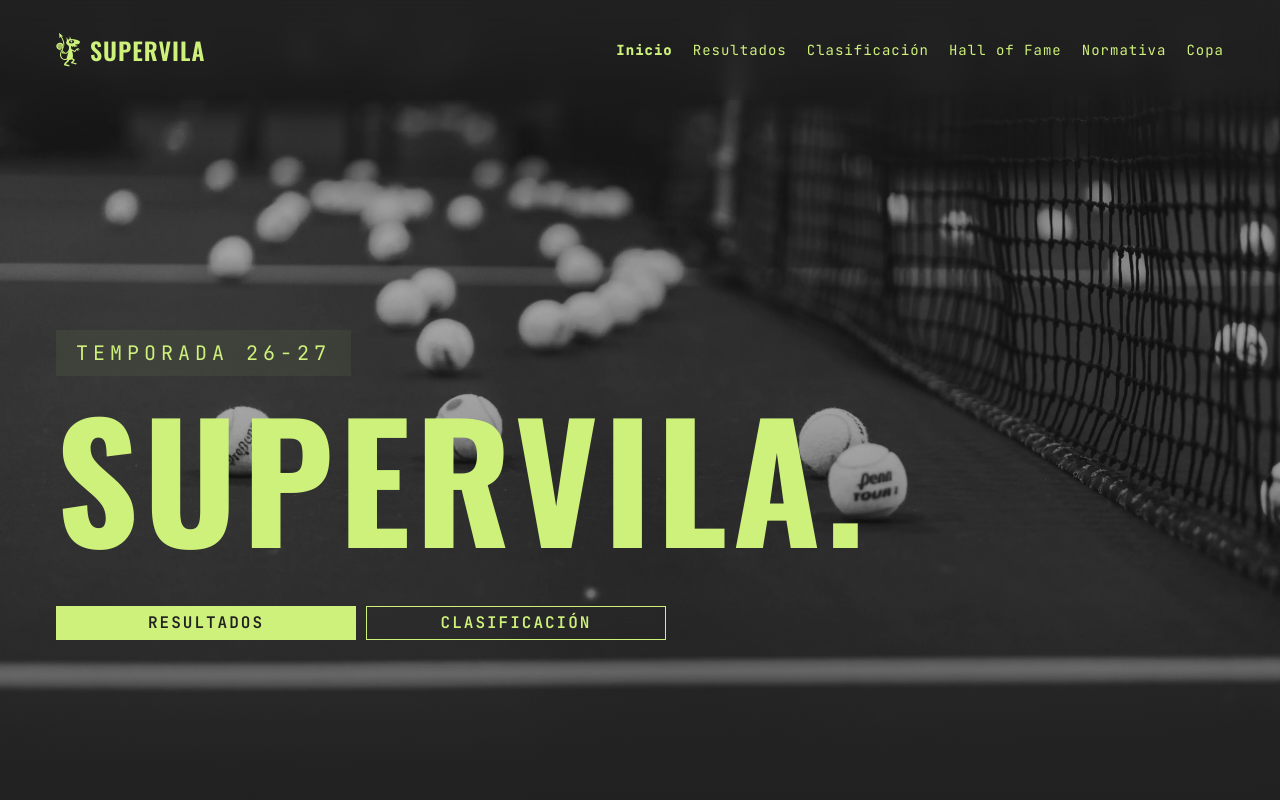
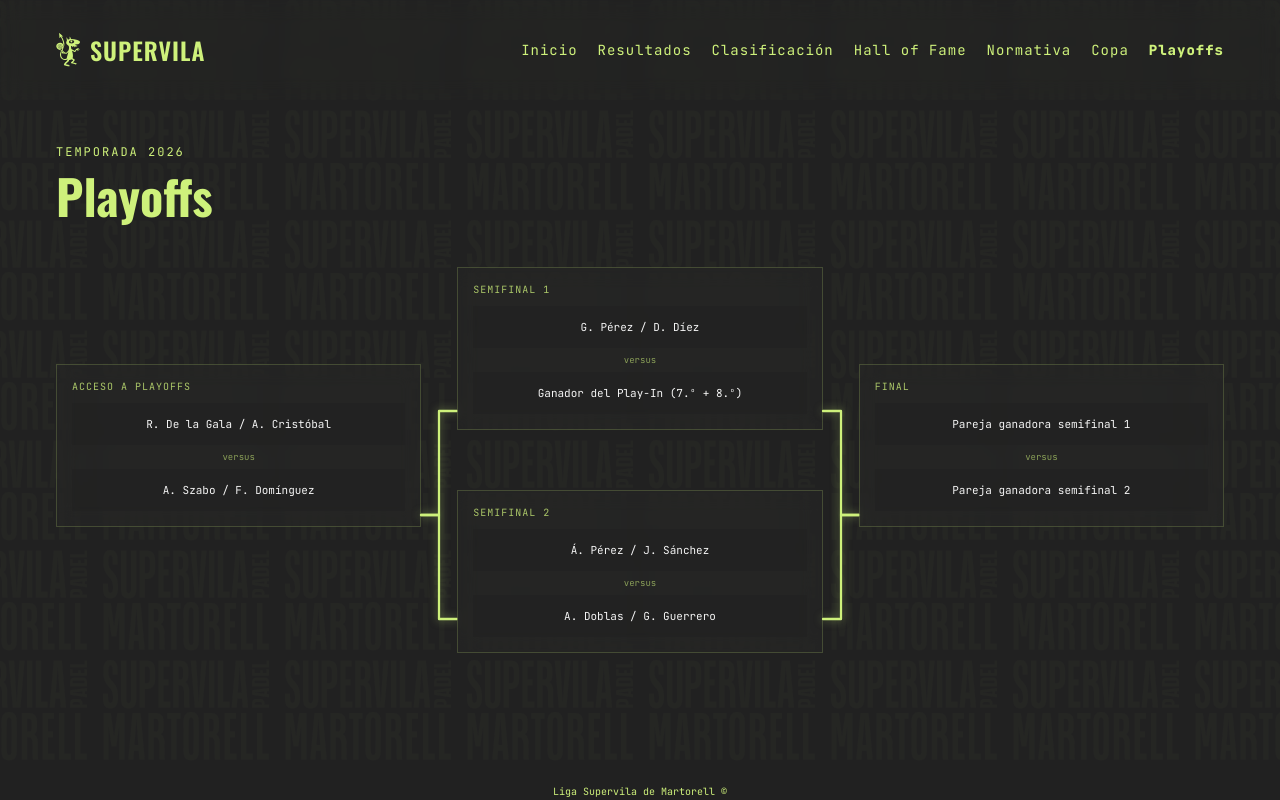
Before and after one commit to gperezdev/superliga, a React (Vite) app: page /playoffs in a window 1280 px wide. Before the commit this address led to /. Shown: the top 800 px of the page. Built offline with nearby package versions, Linux system fonts and the light colour scheme.

Commit message:
update: add Playoffs layout and navigation link

```diff
--- a/src/App.jsx
+++ b/src/App.jsx
@@ -12,6 +12,7 @@ import { Ranking } from './layouts/Ranking/Ranking'
 import { Fame } from './layouts/Fame/Fame'
 import { Normativa } from './layouts/Normativa/Normativa'
 import { Copa } from './layouts/Copa/Copa'
+import { Playoffs } from './layouts/Playoffs/Playoffs'
 import { BrowserRouter, Navigate, Route, Routes } from 'react-router-dom'
 import { Navbar } from './components/Navbar/Navbar'
 
@@ -75,6 +76,15 @@ export const App = () => {
                         <footer style={{ padding: '1.5rem', textAlign: 'center', fontSize: '10px', color: 'var(--primary)', fontFamily: 'var(--tag)' }}>Liga Supervila de Martorell ©</footer>
                     </div>
                 } />
+                <Route path="/playoffs" element={
+                    <div className={styles['routePage']}>
+                        <Navbar />
+                        <div className={`${styles['page']} ${styles['routePageContent']}`}>
+                            <Playoffs />
+                        </div>
+                        <footer style={{ padding: '1.5rem', textAlign: 'center', fontSize: '10px', color: 'var(--primary)', fontFamily: 'var(--tag)' }}>Liga Supervila de Martorell ©</footer>
+                    </div>
+                } />
                 <Route path="*" element={<Navigate to="/" replace />} />
             </Routes>
         </BrowserRouter>
--- a/src/components/Navbar/Navbar.jsx
+++ b/src/components/Navbar/Navbar.jsx
@@ -67,6 +67,13 @@ export const Navbar = () => {
                     >
                         Copa
                     </NavLink>
+                    <NavLink
+                        to="/playoffs"
+                        className={({ isActive }) => isActive ? styles['active'] : undefined}
+                        onClick={() => setOpened(false)}
+                    >
+                        Playoffs
+                    </NavLink>
                 </div>
             </nav>
 
--- a/src/layouts/Copa/Copa.jsx
+++ b/src/layouts/Copa/Copa.jsx
@@ -5,8 +5,8 @@ const rounds = [
     {
         title: 'Cuartos de final',
         matches: [
-            { title: 'Enfrentamiento 1', teams: ['Bombo 1 + Bombo 2', 'Bombo 1 + Bombo 2'] },
-            { title: 'Enfrentamiento 2', teams: ['Bombo 1 + Bombo 2', 'Bombo 1 + Bombo 2'] },
+            { title: 'Cuartos de final 1', teams: ['Bombo 1 + Bombo 2', 'Bombo 1 + Bombo 2'] },
+            { title: 'Cuartos de final 2', teams: ['Bombo 1 + Bombo 2', 'Bombo 1 + Bombo 2'] },
         ],
     },
     {
--- /dev/null
+++ b/src/layouts/Playoffs/Playoffs.jsx
@@ -0,0 +1,137 @@
+import { Fragment } from 'react'
+import rankingData from '../../data/ranking.json'
+import styles from './Playoffs.module.css'
+
+const sortedPlayers = [...rankingData].sort((a, b) => {
+    if (b.points !== a.points) return b.points - a.points
+    if (b.gamesPlayed !== a.gamesPlayed) return b.gamesPlayed - a.gamesPlayed
+    if (b.wins !== a.wins) return b.wins - a.wins
+    return a.name.localeCompare(b.name)
+})
+
+const formatName = (name) => {
+    if (!name) return '-'
+
+    const parts = name.trim().split(/\s+/)
+    if (parts.length === 1) return parts[0]
+
+    return `${parts[0].charAt(0)}. ${parts.slice(1).join(' ')}`
+}
+
+const playerAt = (position) => {
+    const name = sortedPlayers[position - 1]?.name
+    return name ? formatName(name) : `${position}.º clasificado`
+}
+const rankedPair = (first, second) => `${first}.º + ${second}.º`
+
+const playInWinner = `Ganador del Play-In (${rankedPair(7, 8)})`
+
+const rounds = [
+    {
+        title: 'Play-In',
+        matches: [
+            {
+                title: 'Acceso a Playoffs',
+                teams: [
+                    [playerAt(7), playerAt(8)],
+                    [playerAt(9), playerAt(10)],
+                ],
+            },
+        ],
+    },
+    {
+        title: 'Semifinales',
+        matches: [
+            {
+                title: 'Semifinal 1',
+                teams: [
+                    [playerAt(1), playerAt(2)],
+                    [playInWinner],
+                ],
+            },
+            {
+                title: 'Semifinal 2',
+                teams: [
+                    [playerAt(3), playerAt(4)],
+                    [playerAt(5), playerAt(6)],
+                ],
+            },
+        ],
+    },
+    {
+        title: 'Final',
+        matches: [
+            {
+                title: 'Final',
+                teams: [
+                    ['Pareja ganadora semifinal 1'],
+                    ['Pareja ganadora semifinal 2'],
+                ],
+            },
+        ],
+    },
+]
+
+export const Playoffs = () => (
+    <main className={styles.playoffs}>
+        <div className={styles.wrapper}>
+            <p className={styles.eyebrow}>TEMPORADA 2026</p>
+            <h1 className={styles.title}>Playoffs</h1>
+            <div className={styles.bracket} aria-label="Cuadro de los Playoffs">
+                {rounds.map((round, index) => (
+                    <Fragment key={round.title}>
+                        <section className={`${styles.round} ${styles[`round${index + 1}`]}`}>
+                            <div className={styles.matchList}>
+                                {round.matches.map((match) => (
+                                    <MatchCard key={match.title} title={match.title}>
+                                        {match.teams.map((team, teamIndex) => (
+                                            <Fragment key={`${match.title}-${teamIndex}`}>
+                                                {teamIndex > 0 && <span className={styles.versus}>versus</span>}
+                                                <TeamPlaceholder team={team} />
+                                            </Fragment>
+                                        ))}
+                                    </MatchCard>
+                                ))}
+                            </div>
+                        </section>
+                        {index < rounds.length - 1 && <BracketConnector type={index} />}
+                    </Fragment>
+                ))}
+            </div>
+        </div>
+    </main>
+)
+
+const MatchCard = ({ title, children }) => (
+    <article className={styles.matchCard}>
+        <h3>{title}</h3>
+        <div className={styles.contestants}>{children}</div>
+    </article>
+)
+
+const TeamPlaceholder = ({ team }) => (
+    <div className={`${styles.contestant} ${styles.team}`}>
+        <span className={styles.playerName}>{team.join(' / ')}</span>
+    </div>
+)
+
+const BracketConnector = ({ type }) => (
+    <svg
+        className={`${styles.connector} ${type === 0 ? styles.playInConnector : styles.finalConnector}`}
+        viewBox="0 0 40 356"
+        preserveAspectRatio="none"
+        aria-hidden="true"
+    >
+        {type === 0 ? (
+            <>
+                <path d="M0 178H20V74H40" />
+                <path d="M0 178H20V282H40" />
+            </>
+        ) : (
+            <>
+                <path d="M0 74H20V178H40" />
+                <path d="M0 282H20V178H40" />
+            </>
+        )}
+    </svg>
+)
--- /dev/null
+++ b/src/layouts/Playoffs/Playoffs.module.css
@@ -0,0 +1,182 @@
+.playoffs {
+    width: 100%;
+    min-height: 100%;
+    display: flex;
+    justify-content: center;
+    padding: 9rem 3.5rem 3.5rem;
+    color: var(--primary);
+}
+
+.wrapper {
+    width: min(1400px, 100%);
+}
+
+.eyebrow {
+    font-family: var(--tag);
+    font-size: 12px;
+    letter-spacing: 2px;
+}
+
+.title {
+    font-family: var(--titles);
+    font-size: 48px;
+    font-weight: bold;
+}
+
+.intro,
+.note {
+    max-width: 760px;
+    margin-top: 8px;
+    font-family: var(--tag);
+    font-size: 12px;
+    line-height: 1.8;
+}
+
+.bracket {
+    display: grid;
+    grid-template-columns: minmax(230px, 1fr) 36px minmax(230px, 1fr) 36px minmax(230px, 1fr);
+    margin-top: 36px;
+    overflow-x: auto;
+    padding-bottom: 12px;
+}
+
+.round {
+    min-width: 0;
+}
+
+.round1 {
+    grid-column: 1;
+}
+
+.round2 {
+    grid-column: 3;
+}
+
+.round3 {
+    grid-column: 5;
+}
+
+.roundTitle {
+    height: 54px;
+    box-sizing: border-box;
+    margin-bottom: 16px;
+    padding-bottom: 8px;
+    border-bottom: 1px solid #cef17b40;
+    font-family: var(--titles);
+    font-size: 24px;
+    line-height: 1.2;
+}
+
+.matchList {
+    display: flex;
+    flex-direction: column;
+    gap: 60px;
+}
+
+.round1 .matchList,
+.round3 .matchList {
+    height: 356px;
+    justify-content: center;
+}
+
+.connector {
+    width: 100%;
+    height: 356px;
+    align-self: start;
+    margin-top: 70px;
+    overflow: visible;
+    fill: none;
+    stroke: var(--primary);
+    stroke-width: 2.5;
+    stroke-linecap: round;
+    stroke-linejoin: round;
+    filter: drop-shadow(0 0 4px #cef17b80);
+}
+
+.playInConnector {
+    grid-column: 2;
+}
+
+.finalConnector {
+    grid-column: 4;
+}
+
+.matchCard {
+    box-sizing: border-box;
+    padding: 15px;
+    border: 1px solid #cef17b30;
+    background: #2a2a2a50;
+    backdrop-filter: blur(10px);
+}
+
+.matchCard h3 {
+    margin-bottom: 10px;
+    color: #cef17bcc;
+    font-family: var(--tag);
+    font-size: 10px;
+    font-weight: normal;
+    letter-spacing: 1px;
+    text-transform: uppercase;
+}
+
+.contestants {
+    display: flex;
+    flex-direction: column;
+    gap: 6px;
+}
+
+.versus {
+    align-self: center;
+    color: #cef17b99;
+    font-family: var(--tag);
+    font-size: 9px;
+}
+
+.contestant {
+    width: 100%;
+    min-height: 42px;
+    display: flex;
+    justify-content: center;
+    align-items: center;
+    gap: 8px;
+    padding: 8px 10px;
+    border: 1px solid transparent;
+    background: #21212190;
+    color: var(--white);
+    text-align: center;
+}
+
+.playerName {
+    font-family: var(--tag);
+    font-size: 11px;
+}
+
+.team {
+    flex-wrap: wrap;
+}
+
+.note {
+    max-width: none;
+    margin-top: 20px;
+    color: #f5f5f5a6;
+}
+
+@media (max-width: 900px) {
+    .bracket {
+        grid-template-columns: 220px 24px 220px 24px 220px;
+    }
+}
+
+@media (max-width: 600px) {
+    .playoffs {
+        padding: 7rem 1.5rem 2rem;
+    }
+
+    .title {
+        font-size: 36px;
+    }
+
+    .bracket {
+        grid-template-columns: 235px 18px 235px 18px 235px;
+    }
+}
```
